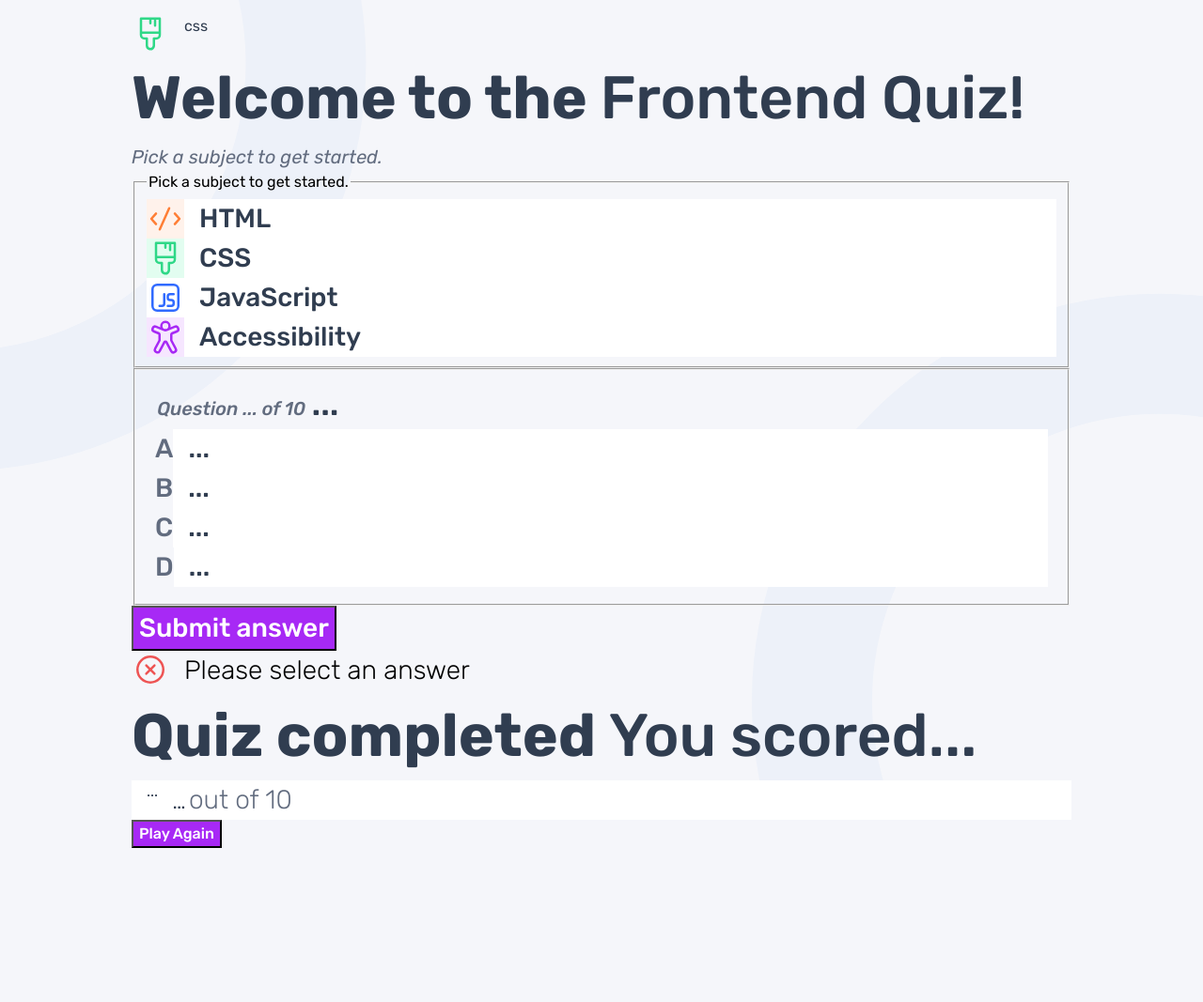
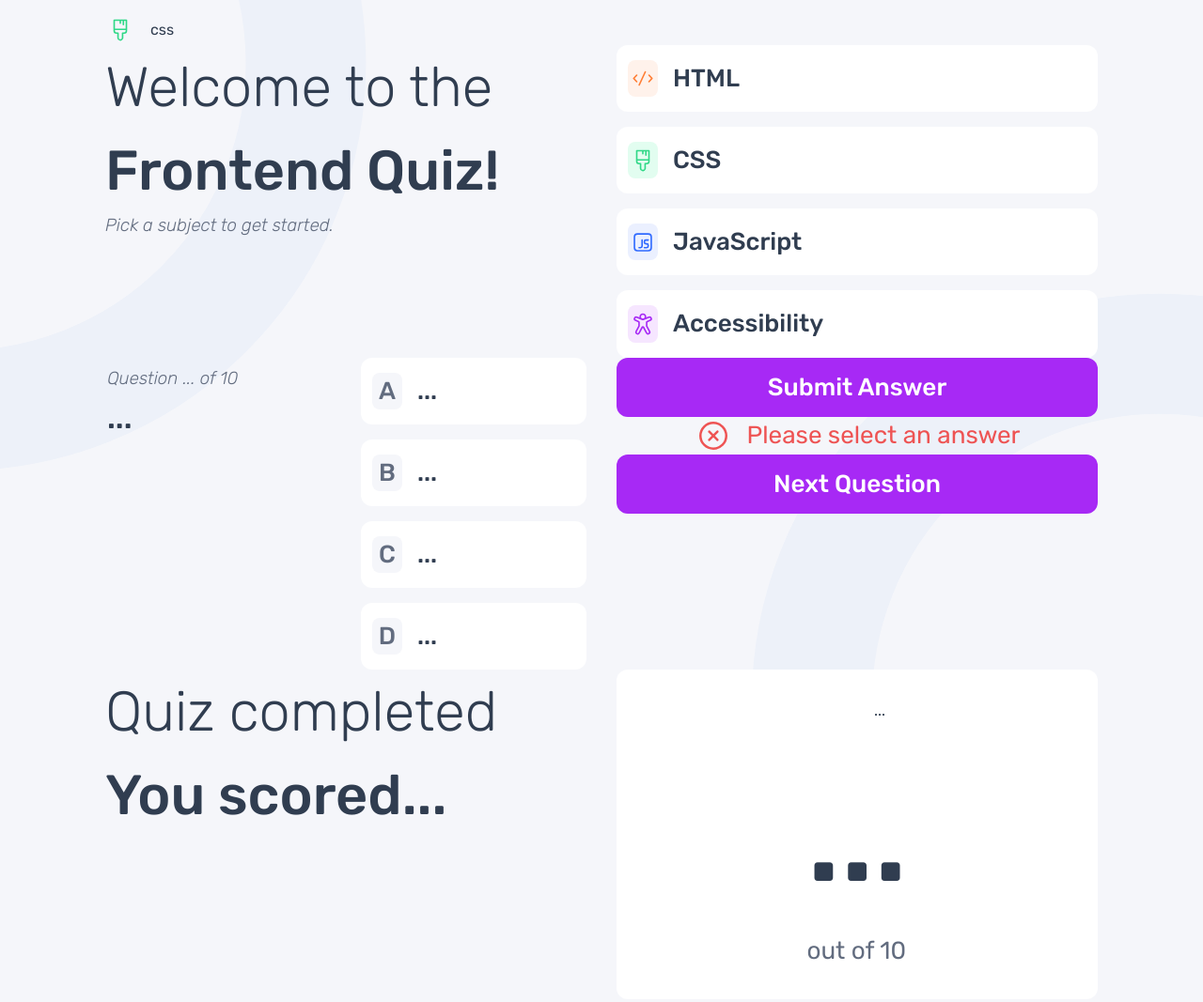
Before and after one commit to NgocMinhThuNguyen/QUIZ-APP, a plain HTML site: page index.html in a window 1280 px wide. Shown: the top 1067 px of the page at 94% size. Before the commit the page ends 919 px from the top, so only its background shows below. Drawn offline with Linux system fonts and the light colour scheme.

Commit message:
fix css classes

```diff
--- a/style.css
+++ b/style.css
@@ -142,6 +142,11 @@ body {
   gap: var(--gap, 1rem);
 }
 
+.grid {
+  display: grid;
+  gap: var(--gap, 1rem);
+}
+
 .hover:hover {
   cursor: pointer;
 }
@@ -150,7 +155,11 @@ body {
   font-style: italic;
 }
 
-/* .sr-only {
+.block-box {
+  display: block;
+}
+
+.visually-hidden {
   width: 1px;
   height: 1px;
   padding: 0;
@@ -159,80 +168,6 @@ body {
   clip: rect(0, 0, 0, 0);
   white-space: nowrap;
   border: 0;
-} */
-
-.hidden {
-  display: none;
-}
-
-@media (min-width: 35rem) {
-  body {
-    background-image: url("./assets/images/pattern-background-tablet-light.svg");
-    padding: 1rem 4rem;
-  }
-}
-
-@media (min-width: 62rem) {
-  body {
-    background-image: url("./assets/images/pattern-background-desktop-light.svg");
-    padding: 1rem 8.75rem;
-  }
-}
-
-/* colors */
-.text-heading-primary { color: var(--clr-heading-primary);}
-.text-heading-secondary { color: var(--clr-heading-secondary);}
-.text { color: var(--clr-text);}
-.text-grey-navy { color: var(--grey-navy);}
-.text-white { color: var(--pure-white);}
-
-.clr-bg { background: var(--clr-bg-theme);}
-.clr-bg-choice { background: var(--clr-bg-choice);}
-.clr-purple { background-color: var(--purple);}
-.clr-light-grey { background-color: var(--light-grey);}
-.clr-light-red { background-color: var(--light-red);}
-.clr-light-blue { background-color: var(--light-blue);}
-.clr-light-green { background-color: var(--light-green);}
-.clr-light-purple { background-color: var(--light-purple);}
-
-/* typhography */
-.fw-bold { font-weight: 500;}
-.fw-normal { font-weight: 300;}
-
-.fs-heading-primary { font-size: var(--fs-heading-primary);}
-.fs-heading-secondary { font-size: var(--fs-heading-secondary);}
-.fs-text-title { font-size: var(--fs-text-title);}
-.fs-text-content { font-size: var(--fs-text-content);}
-
-/* ------------------- */
-/* Components          */
-/* ------------------- */
-
-/* submit btn */
-.submit-btn {
-  text-transform: capitalize;
-  padding-block: .75rem;
-  border: 0;
-  border-radius: .75rem;
-}
-
-.submit-btn:hover {
-  opacity: .5;
-  cursor: pointer;
-}
-
-/* label */
-.choice-wrapper {
-  align-items: center;
-  justify-content: start;
-  border-radius: .75rem;
-  padding: 1rem .75rem;
-  position: relative;
-}
-
-.choice-wrapper:hover .choice-title:not([data-topic]) {
-  color: var(--purple);
-  background-color: var(--light-purple);
 }
 
 [type="radio"] {
@@ -246,17 +181,106 @@ body {
   width: 1px;
 }
 
+@media (min-width: 35rem) {
+  body {
+    background-image: url("./assets/images/pattern-background-tablet-light.svg");
+    padding: 1rem 4rem;
+  }
+}
+
+@media (min-width: 62rem) {
+  body {
+    background-image: url("./assets/images/pattern-background-desktop-light.svg");
+    padding: 1rem 7rem;
+  }
+}
+
+/* colors */
+.text-heading-primary { color: var(--clr-heading-primary);}
+.text-heading-secondary { color: var(--clr-heading-secondary);}
+.text { color: var(--clr-text);}
+.text-grey-navy { color: var(--grey-navy);}
+.text-white { color: var(--pure-white);}
+.text-red { color: var(--red);}
+
+.clr-bg { background: var(--clr-bg-theme);}
+.clr-bg-choice { background: var(--clr-bg-choice);}
+.clr-purple { background-color: var(--purple);}
+.clr-light-grey { background-color: var(--light-grey);}
+.clr-light-red { background-color: var(--light-red);}
+.clr-light-blue { background-color: var(--light-blue);}
+.clr-light-green { background-color: var(--light-green);}
+.clr-light-purple { background-color: var(--light-purple);}
+
+[data-topic="html"] { background-color: var(--light-red);}
+[data-topic="css"] { background-color: var(--light-green);}
+[data-topic="javascript"] { background-color: var(--light-blue);}
+[data-topic="accessibility"] { background-color: var(--light-purple);}
+
+/* typhography */
+.fw-bold { font-weight: 500;}
+.fw-normal { font-weight: 400;}
+.fw-italic { font-weight: 300;}
+
+.fs-heading-primary { font-size: clamp(2.5rem, 2.087vw + 2.043rem, 4rem);}
+.fs-heading-secondary { font-size: clamp(0.875rem, 0.522vw + 0.761rem, 1.25rem);}
+.fs-text-title { font-size: clamp(1.25rem, 1.391vw + 0.946rem, 2.25rem);}
+.fs-text-content { font-size: clamp(1.125rem, 0.87vw + 0.935rem, 1.75rem);}
+.fs-score { font-size: clamp(5.5rem, 4.87vw + 4.435rem, 9rem);}
+
+/* ------------------- */
+/* Components          */
+/* ------------------- */
+
+/* btn */
+.btn {
+  text-transform: capitalize;
+  padding-block: .75rem;
+  border: 0;
+  border-radius: .75rem;
+}
+
+.btn:hover {
+  opacity: .5;
+  cursor: pointer;
+}
+
+[hidden] {
+  display: none;
+}
+
+@media(min-width: 62rem) {
+  .col-2 {
+    grid-template-columns: repeat(2, 1fr);
+    gap: 2rem;
+  }
+}
+
+/* remove default style */
+fieldset {
+  margin: 0;
+  border: 0;
+  padding: 0;
+}
+
+/* label */
+.radio-wrapper {
+  grid-template-columns: 2.5rem 1fr 2rem;
+  position: relative;
+  border-radius: .75rem;
+  padding: 1rem .75rem;
+}
+
 /* a, b, c, d */
-.choice-title {
-  width: 2.5rem;
+.box {
+  width: 2rem;
   aspect-ratio: 1;
   border-radius: 8px;
   justify-content: center;
   align-items: center;
-  /* position: relative; */
 }
 
-.choice-title:not(.icon)::before {
+.box:not(.icon)::before {
   content: "";
   width: 100%;
   height: 100%;
@@ -264,93 +288,133 @@ body {
   inset: 0;
   border: 3px solid transparent;
   border-radius: .75rem;
-  /* z-index: -1; */
 }
 
-.choice-title::after {
+.box::after {
   position: absolute;
-  right: 2%;
-  top: 0;
-  transform: translateY(30%);
+  right: 1rem;
+  margin: auto;
 }
 
-.choice-content {
-  font-weight: 500;
-  color: var(--dark-navy);
-  text-transform: capitalize;
+.radio-wrapper:hover .box:not([data-topic]) {
+  color: var(--purple);
+  background-color: var(--light-purple);
 }
 
 /* focus */
-[type="radio"]:focus + .choice-title:not([data-topic]) {
+[type="radio"]:focus + .box:not([data-topic]) {
   color: var(--pure-white);
   background-color: var(--purple);
 }
 
-[type="radio"]:focus + .choice-title::before {
+[type="radio"]:focus + .box::before {
   border-color:  var(--purple);
 }
 
 /* choice check */
-[data-check="true"] + .choice-title {
+[data-check="true"] + .box {
   color: var(--pure-white);
   background-color: var(--green);
 }
 
-[data-check="true"] + .choice-title::before {
+[data-check="true"] + .box::before {
   border-color: var(--green);
 }
 
-[data-check="true"] + .choice-title::after {
+[data-check="true"] + .box::after {
   content: url("./assets/images/icon-correct.svg");
 }
 
-[data-check="false"] + .choice-title {
+[data-check="false"] + .box {
   color: var(--pure-white);
   background-color: var(--red);
 }
 
-[data-check="false"] + .choice-title::before {
+[data-check="false"] + .box::before {
   border-color: var(--red);
 }
 
-[data-check="false"] + .choice-title::after {
+[data-check="false"] + .box::after {
   content: url("./assets/images/icon-incorrect.svg");
 }
 
-[data-correct] + .choice-title::after {
+[data-correct] + .box::after {
   content: url("./assets/images/icon-correct.svg");
 }
 
 /* Layout */
 
 /* header */
-.question-topic-wrapper {
+.header-icon {
   align-items: center;
 }
 
-/* menu */
-/* .menu p {
-  margin-block: 1rem 2.5rem;
-} */
-
-.question-wrapper {
-  flex-direction: column;
-  margin: 0;
-  border: 0;
-  padding: 0;
-}
-
-.choice-icon {
+.icon {
   max-width: 80%;
 }
 
-[data-topic="html"] { background-color: var(--light-red);}
-[data-topic="css"] { background-color: var(--light-green);}
-[data-topic="js"] { background-color: var(--light-blue);}
-[data-topic="accessibility"] { background-color: var(--light-purple);}
+/* menu */
+.menu-title {
+  margin-block-end: 2.5rem;
+}
 
 /* quiz */
 
-.quiz-form {
+.questions-wrapper legend {
+  margin-block-end: 1.5rem;
+}
+
+.qus-number {
+  display: block;
+  margin-block-end: .75rem;
+}
+
+.progress {
+  display: block;
+}
+
+.error {
+  justify-content: center;
+  align-items: center;
+}
+
+/* result */
+.quiz-complete-wrapper h1 span{
+  display: block;
+}
+
+.result-card {
   flex-direction: column;
+  align-items: center;
+  padding: 2rem;
+  border-radius: .75rem;
 }
+
+.result-wrapper {
+  --gap: 0;
+  flex-direction: column;
+  align-items: center;
+}
+
+.replay-btn {
+  width: 100%;
+}
+
+@media (min-width: 62rem) {
+  .quiz-form .question-wrapper{
+    grid-column: span 2;
+  }
+
+  .quiz-form .question-wrapper {
+    gap: 2rem;
+    grid-template-columns: 1fr 1fr;
+  }
+
+  .btns, .replay-btn {
+    grid-column: 2/3;
+  }
+
+  .btns > * {
+    width: 100%;
+  }
+}
```
